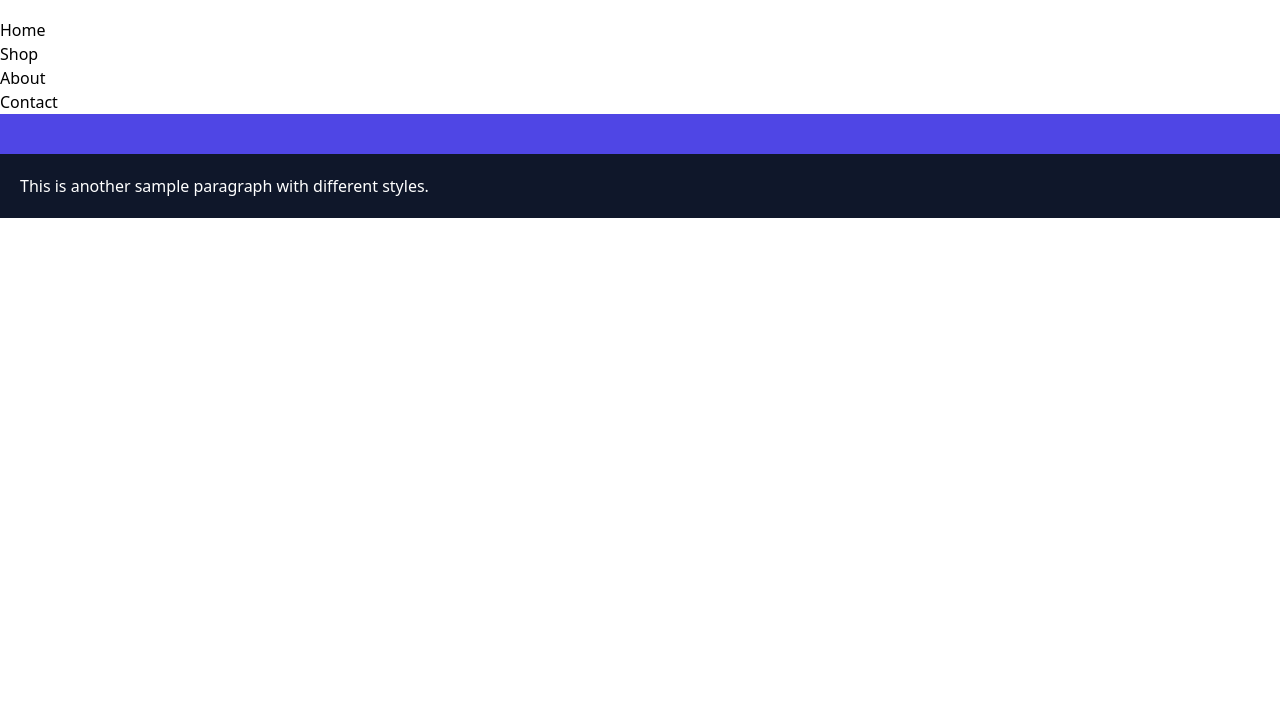
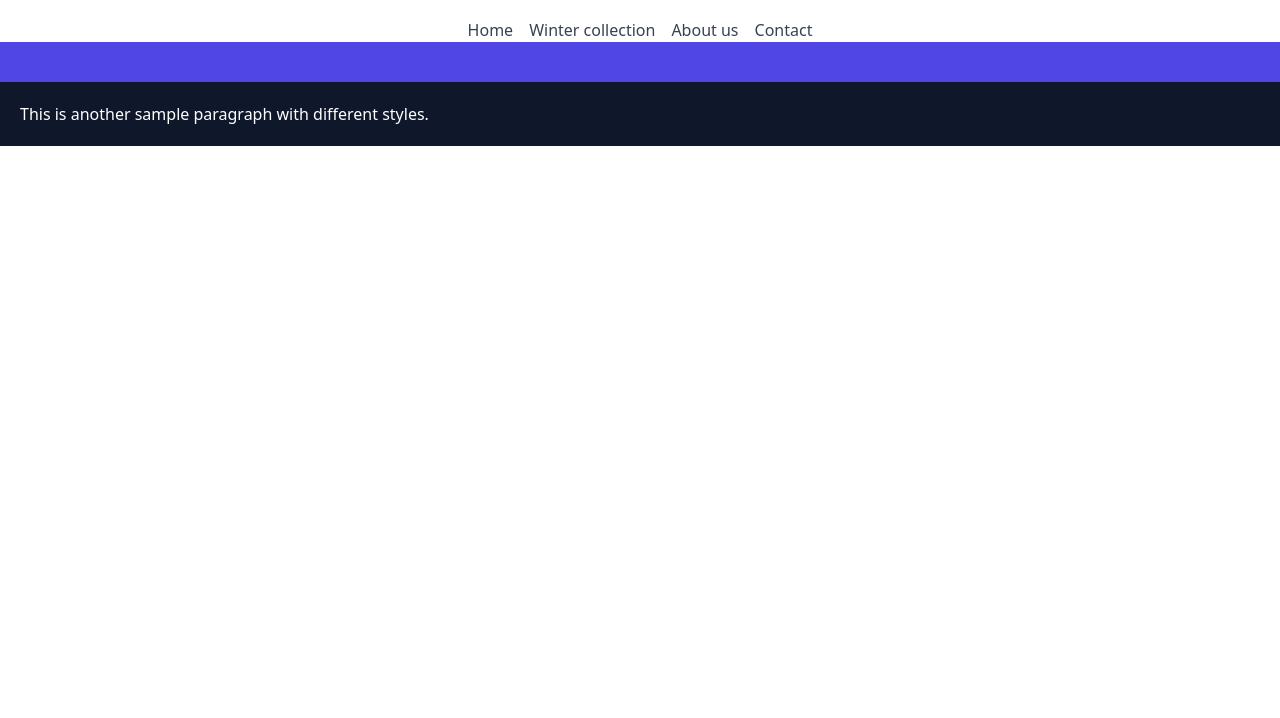
Before and after one commit to mayesha22/furniturewebsite, a website: page src/index.html in a window 1280 px wide. Shown: the part 82-800 px from the top of the page. Drawn offline with Linux system fonts and the light colour scheme.

Commit message:
initial homepage layout

```diff
--- a/src/index.html
+++ b/src/index.html
@@ -15,8 +15,8 @@
 <nav>
   <ul class="flex justify-center space-x-4">
     <li><a href="#" class="text-gray-700 hover:text-gray-900">Home</a></li>
-    <li><a href="#" class="text-gray-700 hover:text-gray-900">Shop</a></li>
-    <li><a href="#" class="text-gray-700 hover:text-gray-900">About</a></li>
+    <li><a href="#" class="text-gray-700 hover:text-gray-900">Winter collection</a></li>
+    <li><a href="#" class="text-gray-700 hover:text-gray-900">About us</a></li>
     <li><a href="#" class="text-gray-700 hover:text-gray-900">Contact</a></li>
   </ul>
 </nav>
```
Also changed, not shown: src/output.css.
